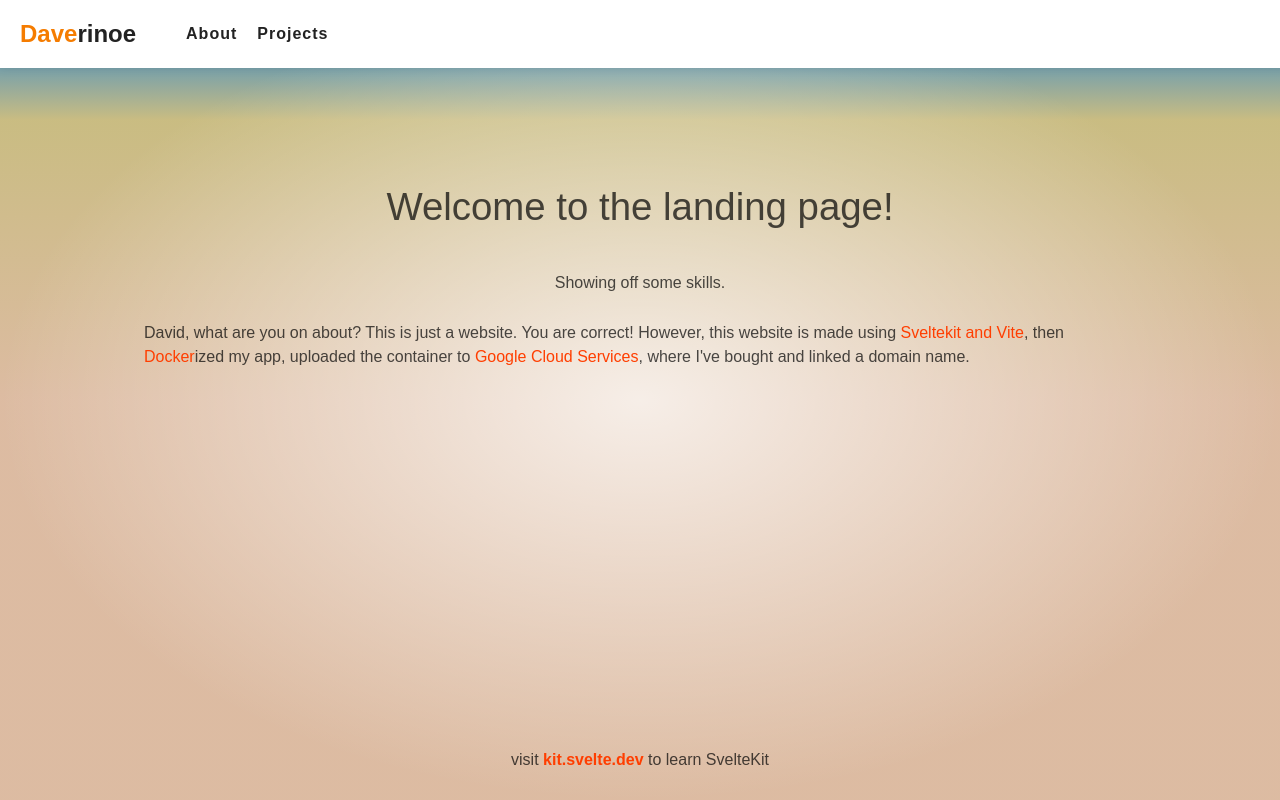
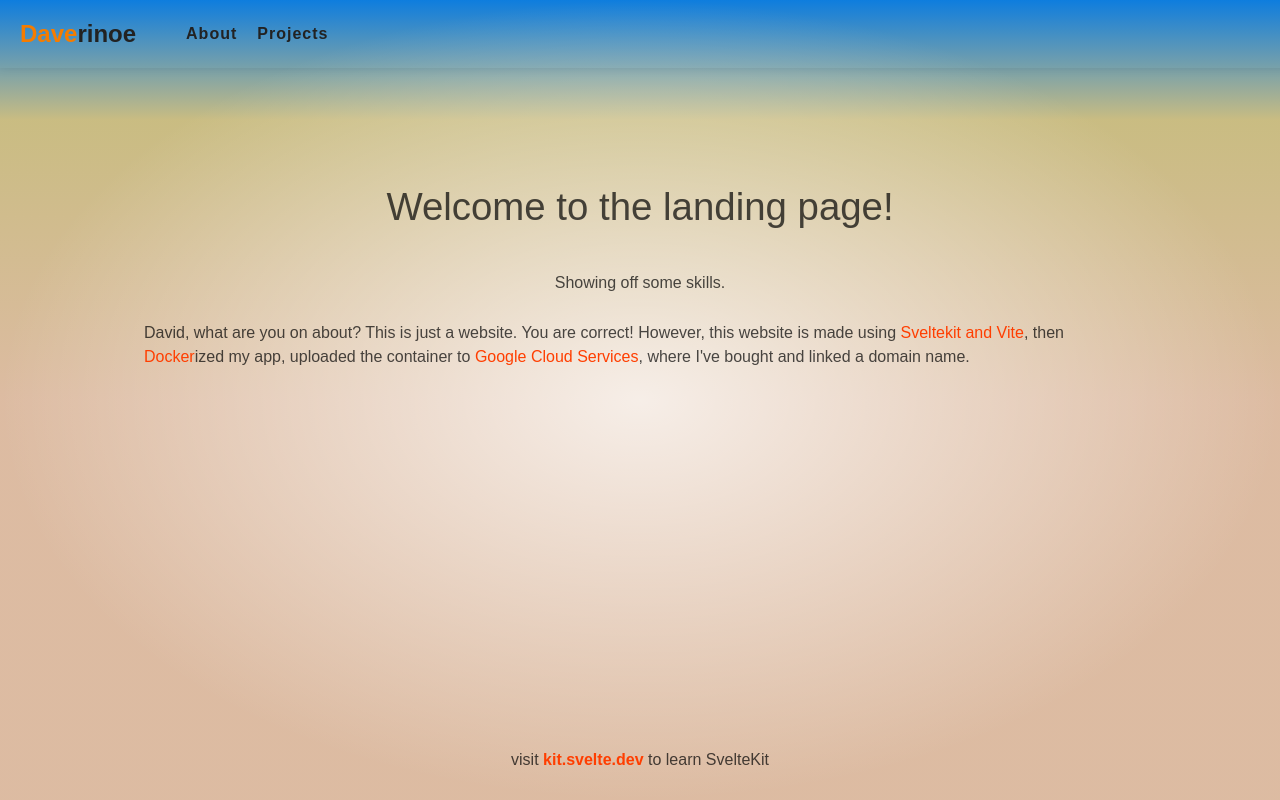
Before and after one commit to Daverinoe/website, a SvelteKit app: page / in a window 1280 px wide. Built offline with nearby package versions, Linux system fonts and the light colour scheme.

Commit message:
Added gradient background

```diff
--- a/src/routes/Header.svelte
+++ b/src/routes/Header.svelte
@@ -49,7 +49,7 @@
 		top: 0;
 		left: 0;
 		width: 100%;
-		background-color: #fff;
+		background-color: linear-gradient(180deg, rgb(44, 44, 44), rgba(44, 44, 44, 0));
 		box-shadow: 0 0 10px rgba(0, 0, 0, 0.1);
 		z-index: 1000;
 		transition: transform 0.5s ease-in-out;
```
